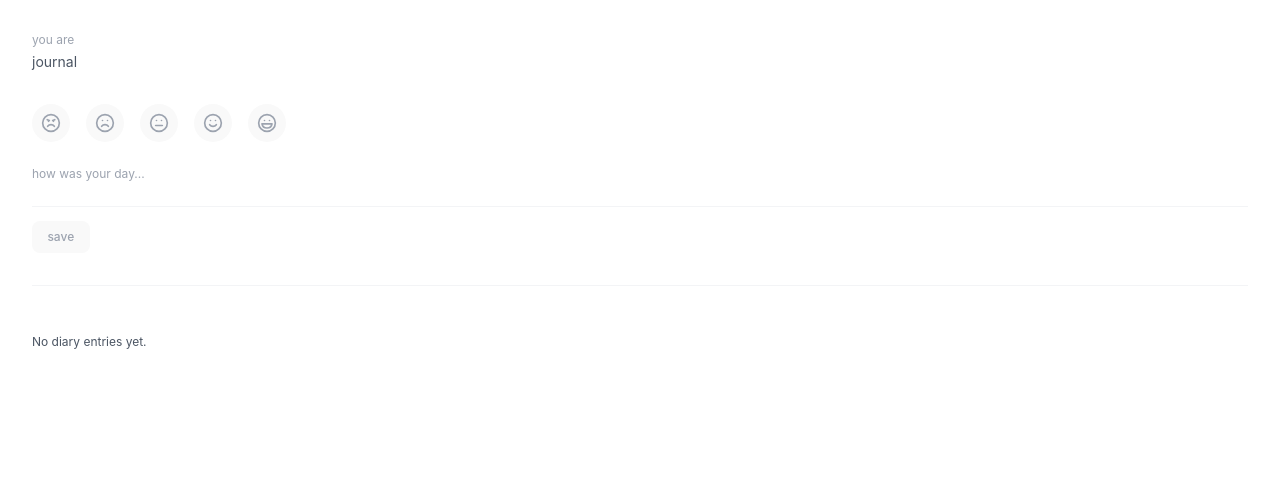
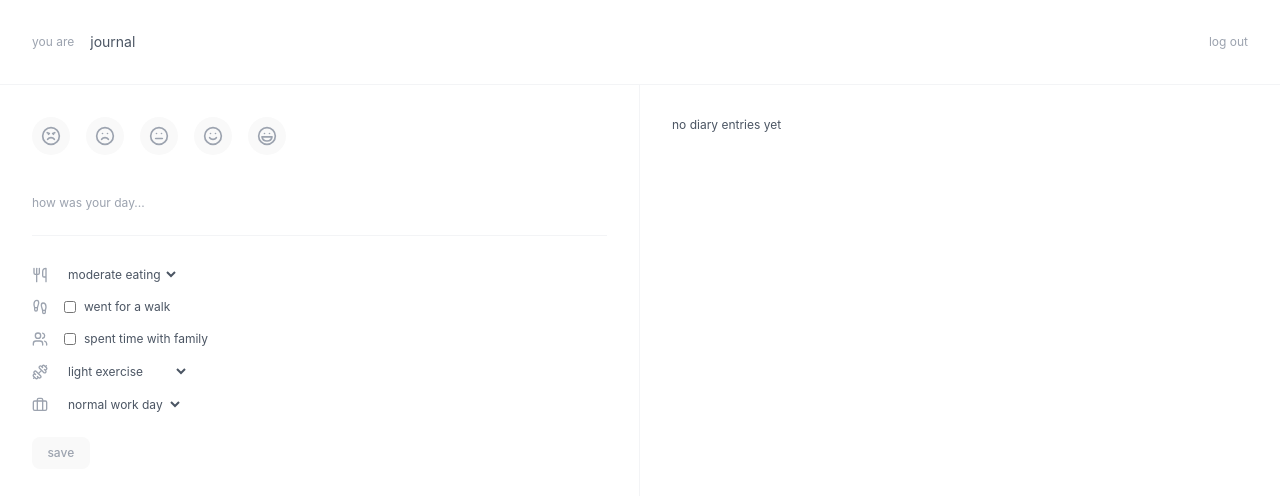
Before and after one commit to sakufish/journal, a React (Vite) app in the folder frontend/: page /home in a window 1280 px wide. Shown: the top 496 px of the page. Built offline with nearby package versions, Linux system fonts and the light colour scheme.

Commit message:
polish dashboard version 1

```diff
--- a/frontend/src/pages/Dashboard.tsx
+++ b/frontend/src/pages/Dashboard.tsx
@@ -1,11 +1,22 @@
 import { useState, useEffect } from 'react';
-import { SmileIcon, MehIcon, FrownIcon, AngryIcon, LaughIcon } from 'lucide-react';
+import {
+  SmileIcon, MehIcon, FrownIcon, AngryIcon, LaughIcon,
+  UtensilsIcon, FootprintsIcon, UsersIcon, DumbbellIcon,
+  BriefcaseIcon
+} from 'lucide-react';
 
 const Dashboard = () => {
   const [username, setUsername] = useState('');
-  const [currentMood, setCurrentMood] = useState<'happy' | 'neutral' | 'sad' | 'extra_happy' | 'extra_sad' |null>(null);
+  const [currentMood, setCurrentMood] = useState<'happy' | 'neutral' | 'sad' | 'extra_happy' | 'extra_sad' | null>(null);
   const [currentNote, setCurrentNote] = useState('');
   const [entries, setEntries] = useState<any[]>([]);
+  const [tags, setTags] = useState({
+    eat: 'moderate',
+    walk: false,
+    familyTime: false,
+    exercise: 'low',
+    work: 'neutral'
+  });
 
   useEffect(() => {
     const storedUsername = document.cookie
@@ -35,37 +46,32 @@ const Dashboard = () => {
 
   const MoodIcon = ({ mood, size = 16 }: { mood: string, size?: number }) => {
     switch (mood) {
-      case 'happy':
-        return <SmileIcon size={size} className="text-gray-400" />;
-      case 'neutral':
-        return <MehIcon size={size} className="text-gray-400" />;
-      case 'sad':
-        return <FrownIcon size={size} className="text-gray-400" />;
-      case 'extra_sad':
-        return <AngryIcon size={size} className="text-gray-400" />;
-      case 'extra_happy':
-        return <LaughIcon size={size} className="text-gray-400" />;
-      default:
-        return null;
+      case 'happy': return <SmileIcon size={size} className="text-gray-400" />;
+      case 'neutral': return <MehIcon size={size} className="text-gray-400" />;
+      case 'sad': return <FrownIcon size={size} className="text-gray-400" />;
+      case 'extra_sad': return <AngryIcon size={size} className="text-gray-400" />;
+      case 'extra_happy': return <LaughIcon size={size} className="text-gray-400" />;
+      default: return null;
     }
   };
 
+  const handleLogOut = () => {
+    document.cookie = "username=; expires=Thu, 01 Jan 1970 00:00:00 UTC; path=/";
+    window.location.href = '/';
+  };
+
   const handleSubmit = async () => {
-    if (!currentMood || !currentNote.trim()) {
-        return;
-    }
+    if (!currentMood || !currentNote.trim()) return;
 
     try {
       const response = await fetch('http://localhost:3000/api/diary/add-entry', {
         method: 'POST',
-            headers: {
-                'Content-Type': 'application/json',
-            },
+        headers: { 'Content-Type': 'application/json' },
         body: JSON.stringify({
           username,
           dailyMood: currentMood,
           notes: currentNote,
-                tags: {}
+          tags
         }),
       });
 
@@ -73,8 +79,13 @@ const Dashboard = () => {
         fetchDiaryEntries(username);
         setCurrentMood(null);
         setCurrentNote('');
-        } else {
-            console.error('Failed to save entry');
+        setTags({
+          eat: 'moderate',
+          walk: false,
+          familyTime: false,
+          exercise: 'low',
+          work: 'neutral'
+        });
       }
     } catch (error) {
       console.error('Error saving entry:', error);
@@ -82,14 +93,24 @@ const Dashboard = () => {
   };
 
   return (
-    <div className="fixed inset-0 w-full h-full bg-white p-8">
-      <div className="mb-8">
+    <div className="fixed inset-0 w-full h-full bg-white">
+      <div className="flex justify-between items-center p-8 border-b border-gray-100">
+        <div className="flex items-center gap-4">
           <p className="text-xs text-gray-400">you are {username}</p>
-        <h1 className="text-sm text-gray-600 mt-1">journal</h1>
+          <h1 className="text-sm text-gray-600">journal</h1>
+        </div>
+        <span
+          onClick={handleLogOut}
+          className="text-xs text-gray-400 hover:text-gray-600 cursor-pointer transition-colors"
+        >
+          log out
+        </span>
       </div>
 
-      <div className="mb-12 border-b border-gray-100 pb-8">
-        <div className="flex gap-4 mb-4">
+      <div className="flex h-[calc(100vh-4rem)]">
+        <div className="w-1/2 p-8 border-r border-gray-100">
+          <div className="space-y-8">
+            <div className="flex gap-4">
               {(['extra_sad','sad', 'neutral', 'happy', 'extra_happy'] as const).map((mood) => (
                 <button
                   key={mood}
@@ -100,7 +121,8 @@ const Dashboard = () => {
                 </button>
               ))}
             </div>
-        <div className="relative">
+
+            <div className="space-y-6">
               <textarea
                 value={currentNote}
                 onChange={(e) => setCurrentNote(e.target.value)}
@@ -108,27 +130,116 @@ const Dashboard = () => {
                 className="w-full text-xs text-gray-600 px-0 py-2 border-b border-gray-100 focus:outline-none focus:border-gray-200 resize-none bg-transparent"
                 style={{ minHeight: '2.5rem' }}
               />
+
+              <div className="space-y-4">
+                <div className="flex items-center gap-4">
+                  <UtensilsIcon size={16} className="text-gray-400" />
+                  <select
+                    value={tags.eat}
+                    onChange={(e) => setTags({...tags, eat: e.target.value})}
+                    className="text-xs text-gray-600 bg-transparent border-none focus:outline-none"
+                  >
+                    <option value="moderate">moderate eating</option>
+                    <option value="healthy">healthy eating</option>
+                    <option value="unhealthy">unhealthy eating</option>
+                  </select>
+                </div>
+
+                <div className="flex items-center gap-4">
+                  <FootprintsIcon size={16} className="text-gray-400" />
+                  <label className="text-xs text-gray-600 flex items-center gap-2">
+                    <input
+                      type="checkbox"
+                      checked={tags.walk}
+                      onChange={(e) => setTags({...tags, walk: e.target.checked})}
+                      className="form-checkbox h-3 w-3 text-gray-400"
+                    />
+                    went for a walk
+                  </label>
+                </div>
+
+                <div className="flex items-center gap-4">
+                  <UsersIcon size={16} className="text-gray-400" />
+                  <label className="text-xs text-gray-600 flex items-center gap-2">
+                    <input
+                      type="checkbox"
+                      checked={tags.familyTime}
+                      onChange={(e) => setTags({...tags, familyTime: e.target.checked})}
+                      className="form-checkbox h-3 w-3 text-gray-400"
+                    />
+                    spent time with family
+                  </label>
+                </div>
+
+                <div className="flex items-center gap-4">
+                  <DumbbellIcon size={16} className="text-gray-400" />
+                  <select
+                    value={tags.exercise}
+                    onChange={(e) => setTags({...tags, exercise: e.target.value})}
+                    className="text-xs text-gray-600 bg-transparent border-none focus:outline-none"
+                  >
+                    <option value="low">light exercise</option>
+                    <option value="medium">moderate exercise</option>
+                    <option value="high">intense exercise</option>
+                  </select>
+                </div>
+
+                <div className="flex items-center gap-4">
+                  <BriefcaseIcon size={16} className="text-gray-400" />
+                  <select
+                    value={tags.work}
+                    onChange={(e) => setTags({...tags, work: e.target.value})}
+                    className="text-xs text-gray-600 bg-transparent border-none focus:outline-none"
+                  >
+                    <option value="neutral">normal work day</option>
+                    <option value="productive">productive day</option>
+                    <option value="unproductive">unproductive day</option>
+                  </select>
+                </div>
+              </div>
+
               <button
                 onClick={handleSubmit}
-            className="text-xs text-gray-400 hover:text-gray-600 transition-colors mt-2"
+                className="text-xs text-gray-400 hover:text-gray-600 transition-colors"
               >
                 save
               </button>
             </div>
           </div>
+        </div>
 
-      <div className="space-y-6">
+        <div className="w-1/2 p-8 space-y-6 overflow-y-auto">
           {entries.length > 0 ? entries.map((entry, index) => (
-          <div key={index} className="flex gap-3">
+            <div key={index} className="space-y-3">
+              <div className="flex gap-3 items-center">
                 <MoodIcon mood={entry.dailyMood} />
-            <div className="space-y-2">
-              <p className="text-xs text-gray-400">{new Date(entry.createdAt).toLocaleDateString()}</p>
-              <p className="text-xs text-gray-600">{entry.notes}</p>
+                <p className="text-xs text-gray-400">
+                  {new Date(entry.createdAt).toLocaleDateString()}
+                </p>
+              </div>
+              <p className="text-xs text-gray-600 ml-7">{entry.notes}</p>
+              <div className="flex gap-2 ml-7">
+                {entry.tags.eat !== 'moderate' && (
+                  <UtensilsIcon size={12} className="text-gray-400" />
+                )}
+                {entry.tags.walk && (
+                  <FootprintsIcon size={12} className="text-gray-400" />
+                )}
+                {entry.tags.familyTime && (
+                  <UsersIcon size={12} className="text-gray-400" />
+                )}
+                {entry.tags.exercise !== 'low' && (
+                  <DumbbellIcon size={12} className="text-gray-400" />
+                )}
+                {entry.tags.work !== 'neutral' && (
+                  <BriefcaseIcon size={12} className="text-gray-400" />
+                )}
               </div>
             </div>
           )) : (
-          <p className="text-xs text-gray-600">No diary entries yet.</p>
+            <p className="text-xs text-gray-600">no diary entries yet</p>
           )}
+        </div>
       </div>
     </div>
   );
```
Also changed, not shown: 1 other file (tests, documents, lock files or other folders). Lines whose indentation alone changed are shown as unchanged.
